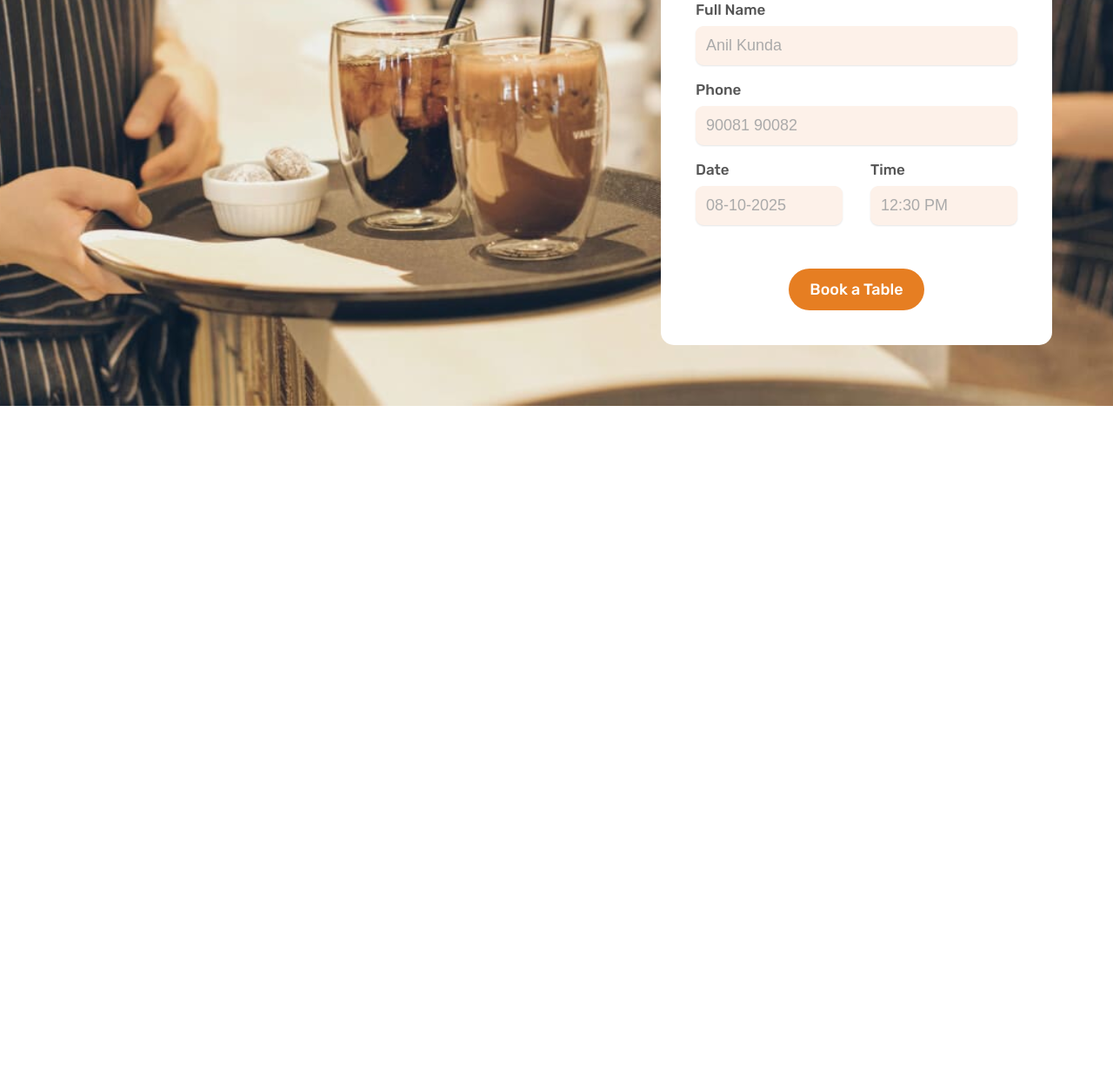
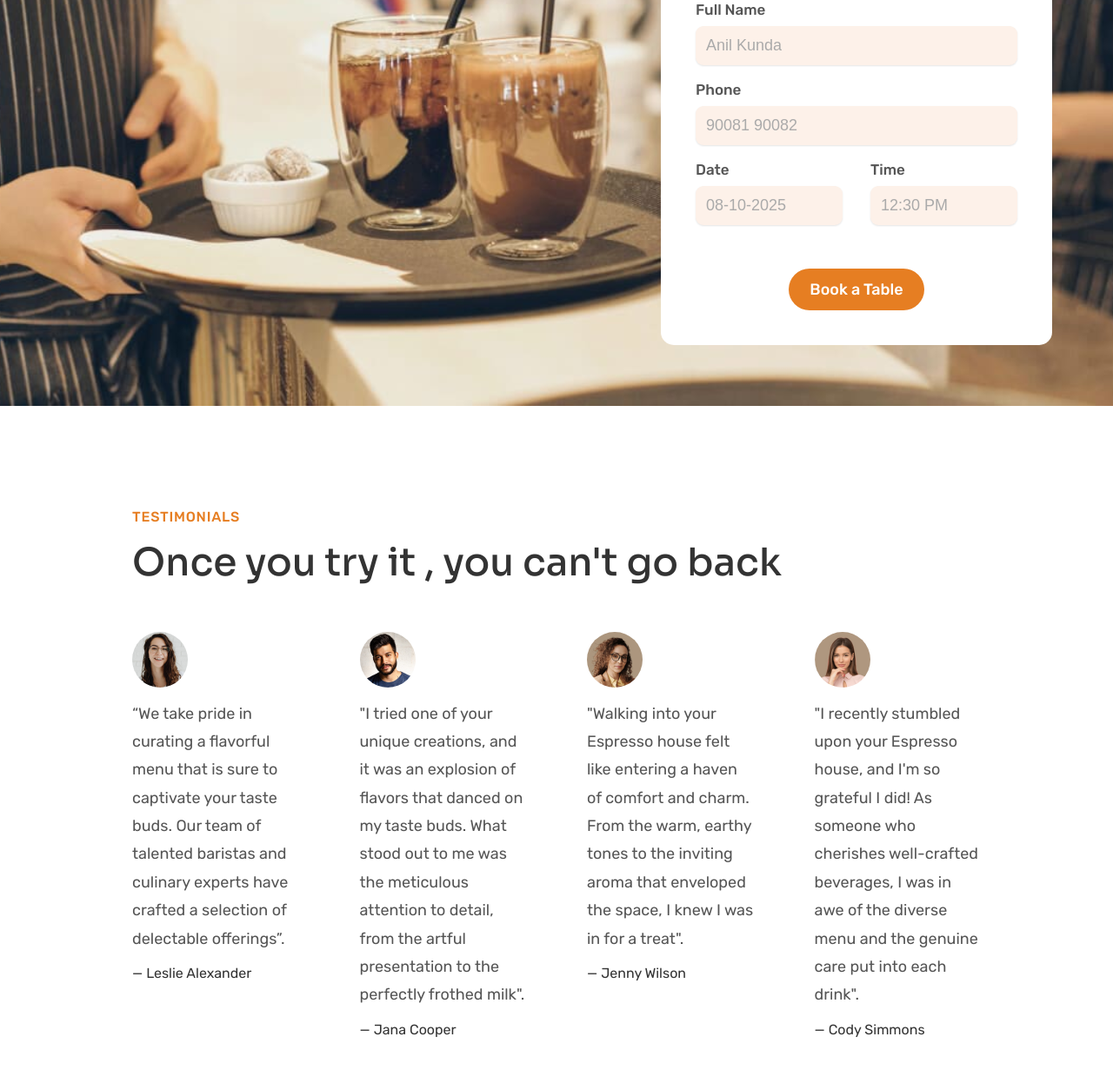
Before and after one commit to anillkunda/espresso-coffee-website, a website built with Vite: page index.html in a window 1280 px wide. Shown: the part 4902-6133 px from the top of the page at 87% size. Before the commit the page ends 5369 px from the top, so only its background shows below. Built offline with nearby package versions, Linux system fonts and the light colour scheme.

Commit message:
testimonials section

```diff
--- a/css/sections/testimonial.css
+++ b/css/sections/testimonial.css
@@ -0,0 +1,29 @@
+.section-testimonials {
+  padding: 12rem;
+}
+
+.testimonials-heading {
+  margin-bottom: 7rem;
+}
+
+.testimonials {
+  display: grid;
+  column-gap: 7rem;
+}
+
+.testimonial-img {
+  width: 6.4rem;
+  border-radius: 50%;
+  margin-bottom: 1.2rem;
+}
+
+.testimonial-text {
+  font-size: 1.8rem;
+  line-height: 1.8;
+  margin-bottom: 1.6rem;
+}
+
+.testimonial-name {
+  font-size: 1.6rem;
+  color: var(--very-dark-gray);
+}
--- a/index.html
+++ b/index.html
@@ -30,7 +30,7 @@
             <a href="#shop" class="nav-link">Shop</a>
             <a href="#about" class="nav-link">About</a>
             <a href="#menu" class="nav-link">Menu</a>
-            <a href="#" class="nav-link">Testimonials</a>
+            <a href="#testimonials" class="nav-link">Testimonials</a>
           </nav>
         </div>
 
@@ -505,6 +505,80 @@
           </div>
         </div>
       </section>
+
+      <!-- ** Testimonial Section -->
+
+      <section class="section-testimonials" id="testimonials">
+        <div class="container">
+          <div class="title-wrap">
+            <span class="subheading">Testimonials</span>
+            <h2 class="heading-secondary testimonials-heading">
+              Once you try it , you can't go back
+            </h2>
+          </div>
+
+          <div class="testimonials grid--4-cols">
+            <figure class="testimonial">
+              <img
+                src="assets/customer/leslie.jpg"
+                alt="Photo of customer Cody"
+                class="testimonial-img"
+              />
+              <blockquote class="testimonial-text">
+                “We take pride in curating a flavorful menu that is sure to
+                captivate your taste buds. Our team of talented baristas and
+                culinary experts have crafted a selection of delectable
+                offerings”.
+              </blockquote>
+              <p class="testimonial-name">&mdash; Leslie Alexander</p>
+            </figure>
+
+            <figure class="testimonial">
+              <img
+                src="assets/customer/jane.jpg"
+                alt="Photo of customer Cody"
+                class="testimonial-img"
+              />
+              <blockquote class="testimonial-text">
+                "I tried one of your unique creations, and it was an explosion
+                of flavors that danced on my taste buds. What stood out to me
+                was the meticulous attention to detail, from the artful
+                presentation to the perfectly frothed milk".
+              </blockquote>
+              <p class="testimonial-name">&mdash; Jana Cooper</p>
+            </figure>
+
+            <figure class="testimonial">
+              <img
+                src="assets/customer/jenny.jpg"
+                alt="Photo of customer Cody"
+                class="testimonial-img"
+              />
+              <blockquote class="testimonial-text">
+                "Walking into your Espresso house felt like entering a haven of
+                comfort and charm. From the warm, earthy tones to the inviting
+                aroma that enveloped the space, I knew I was in for a treat".
+              </blockquote>
+              <p class="testimonial-name">&mdash; Jenny Wilson</p>
+            </figure>
+
+            <figure class="testimonial">
+              <img
+                src="assets/customer/cody.jpg"
+                alt="Photo of customer Cody"
+                class="testimonial-img"
+              />
+              <blockquote class="testimonial-text">
+                "I recently stumbled upon your Espresso house, and I'm so
+                grateful I did! As someone who cherishes well-crafted beverages,
+                I was in awe of the diverse menu and the genuine care put into
+                each drink".
+              </blockquote>
+              <p class="testimonial-name">&mdash; Cody Simmons</p>
+            </figure>
+          </div>
+        </div>
+      </section>
     </main>
   </body>
 </html>
```
